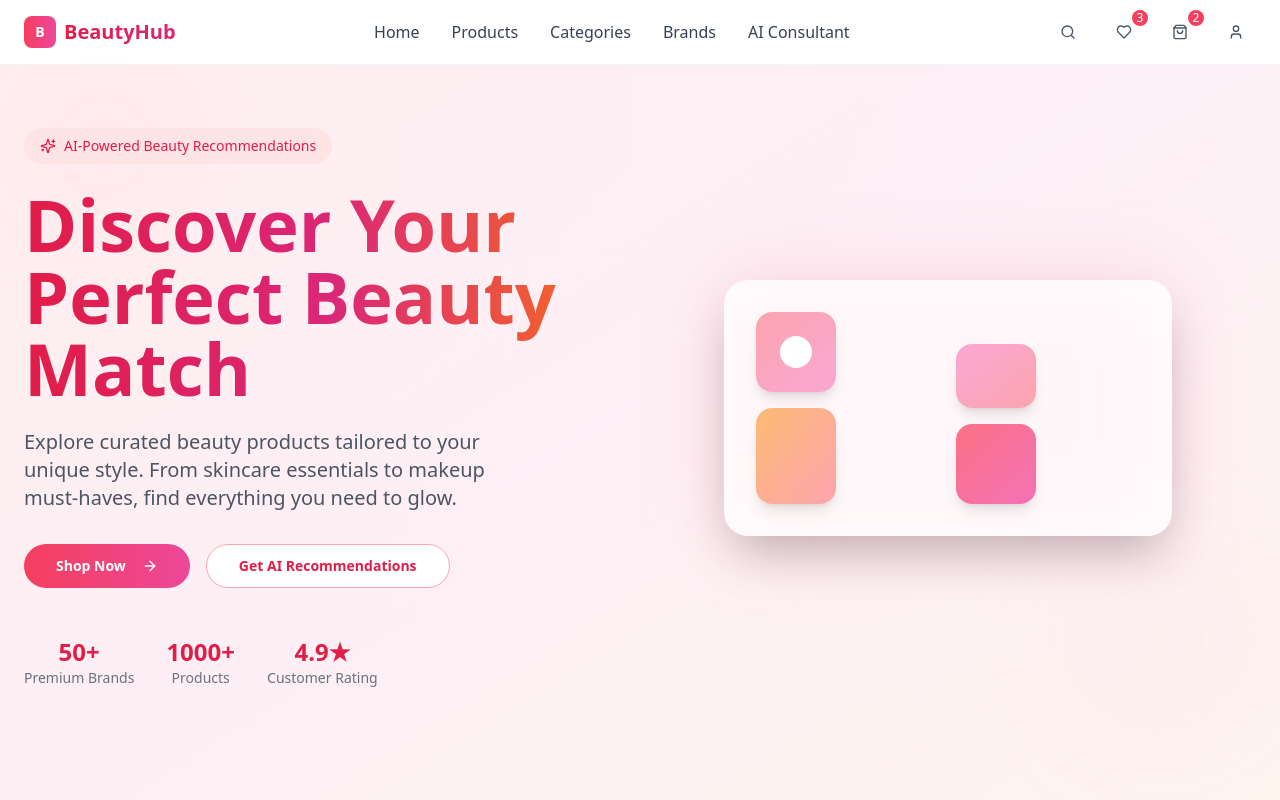
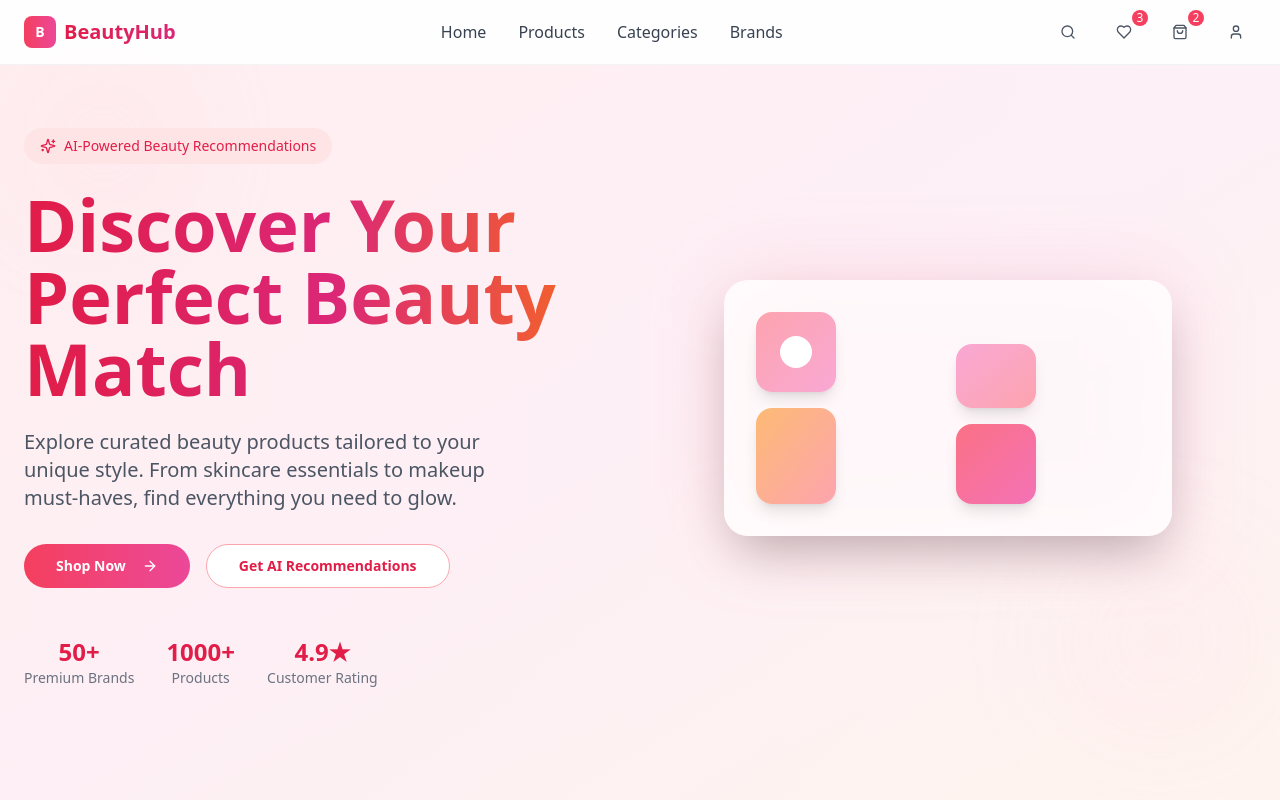
Before and after one commit to Prathamesshh/BeautyHub, a React (Vite) app: page / in a window 1280 px wide. Shown: the top 800 px of the page. Built offline with nearby package versions, Linux system fonts and the light colour scheme.

Commit message:
Remove AI Consultant from navbar
Removes the "AI Consultant" link from the navigation bar in the header.

```diff
--- a/src/components/Header.tsx
+++ b/src/components/Header.tsx
@@ -33,9 +33,6 @@ const Header = () => {
             </a>
             <a href="#" className="text-gray-700 hover:text-rose-600 transition-colors duration-300 font-medium">
               Brands
-            </a>
-            <a href="#" className="text-gray-700 hover:text-rose-600 transition-colors duration-300 font-medium">
-              AI Consultant
             </a>
           </nav>
 
@@ -95,9 +92,6 @@ const Header = () => {
               <a href="#" className="text-gray-700 hover:text-rose-600 transition-colors duration-300 font-medium px-2">
                 Brands
               </a>
-              <a href="#" className="text-gray-700 hover:text-rose-600 transition-colors duration-300 font-medium px-2">
-                AI Consultant
-              </a>
               <div className="flex items-center gap-4 px-2 pt-2 border-t border-gray-200">
                 <Button variant="ghost" size="sm" className="text-gray-600 hover:text-rose-600">
                   <Search className="w-5 h-5" />
```
